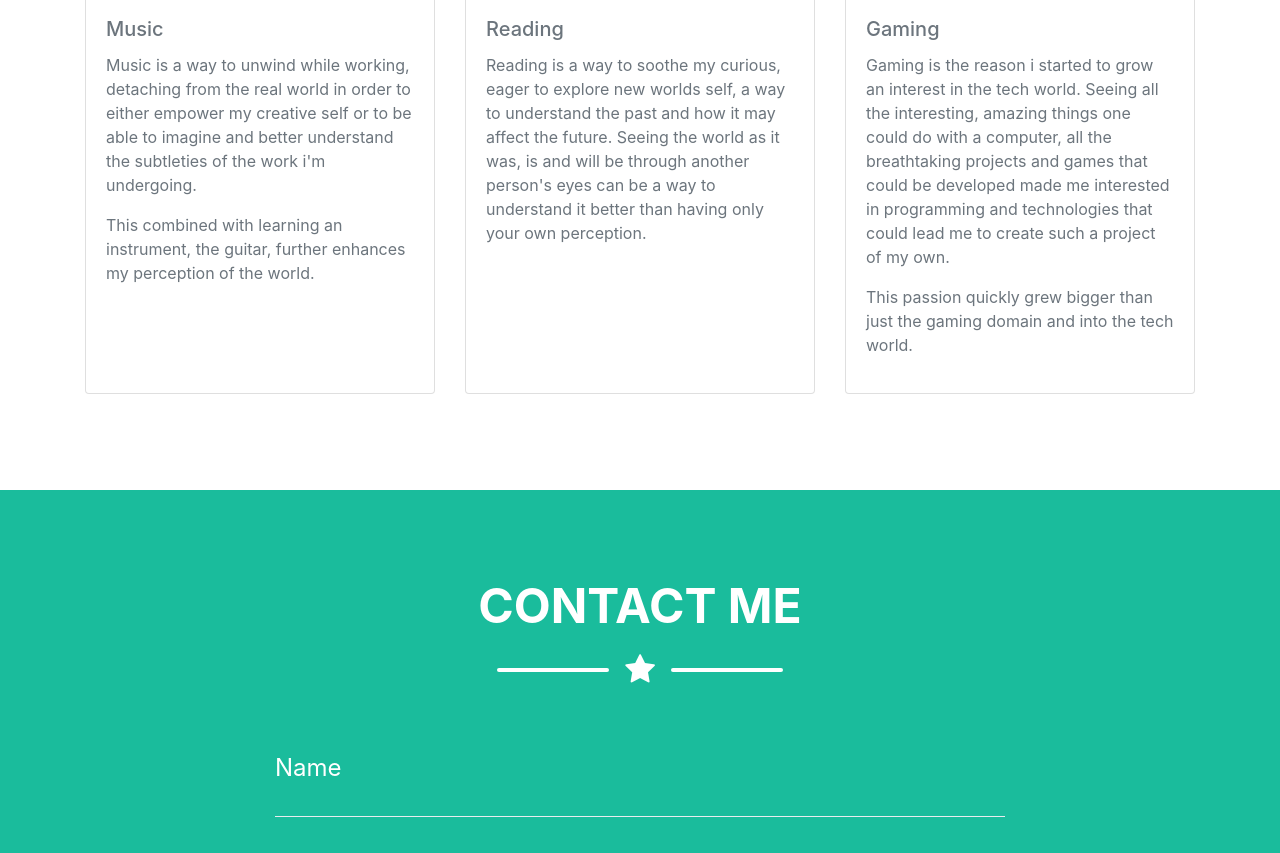
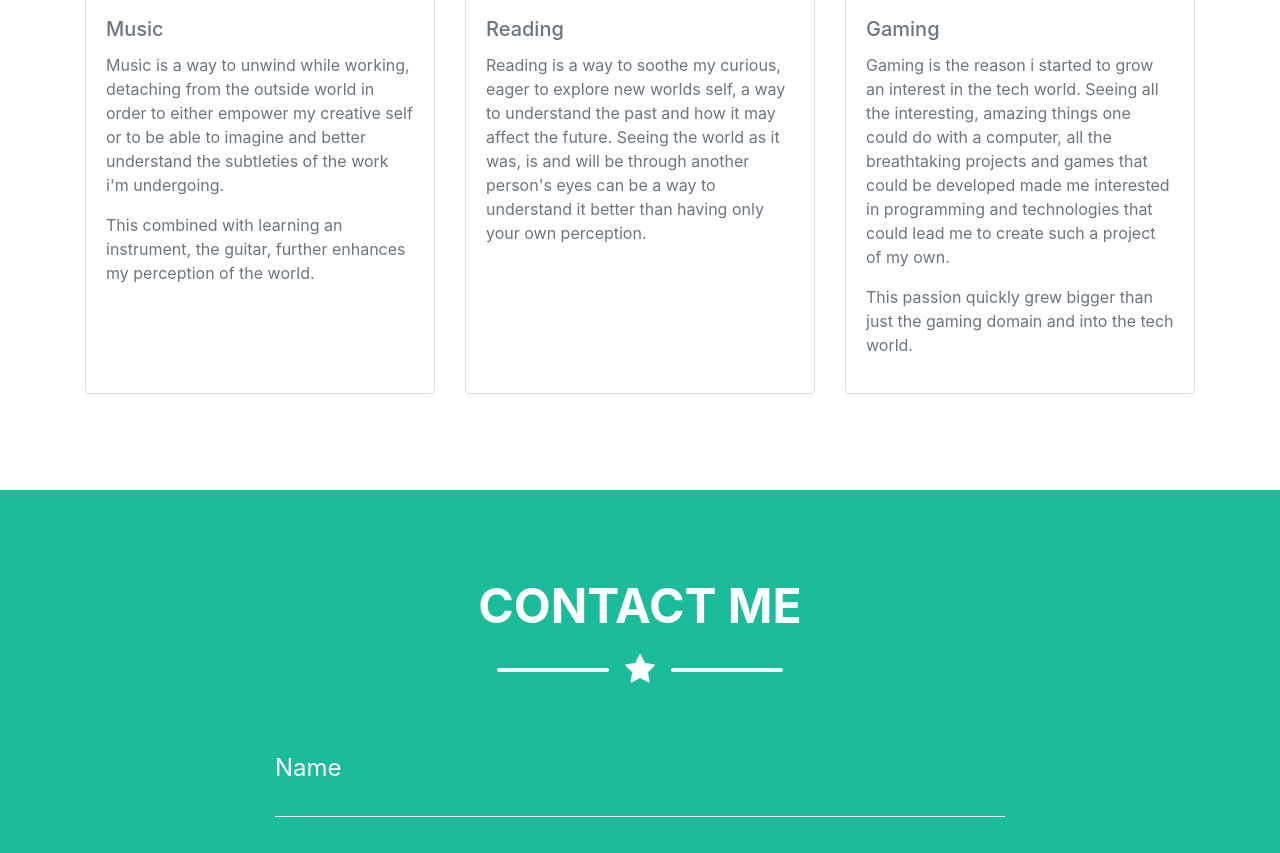
Before and after one commit to theooprea/personal-portofolio, a website: page index.html in a window 1280 px wide. Shown: the part 3272-4125 px from the top of the page. Drawn offline with nearby package versions, Linux system fonts and the light colour scheme; some packages are replaced by stand-ins of ours; files whose address does not match are found by name.

Commit message:
hobbies fix

```diff
--- a/index.html
+++ b/index.html
@@ -252,7 +252,7 @@
                         <img class="card-img-top bg-green" src="assets/music.png" alt="Music image">
                         <div class = "card-body">
                             <h5 class = "card-title">Music</h5>
-                            <p>Music is a way to unwind while working, detaching from the real world in order to either empower my creative self or to be able to imagine and better understand the subtleties of the work i'm undergoing.</p><p>This combined with learning an instrument, the guitar, further enhances my perception of the world.</p>
+                            <p>Music is a way to unwind while working, detaching from the outside world in order to either empower my creative self or to be able to imagine and better understand the subtleties of the work i'm undergoing.</p><p>This combined with learning an instrument, the guitar, further enhances my perception of the world.</p>
                         </div>
                     </div>
                     <div class = "card">
```
Also changed, not shown: dist/index.html.
